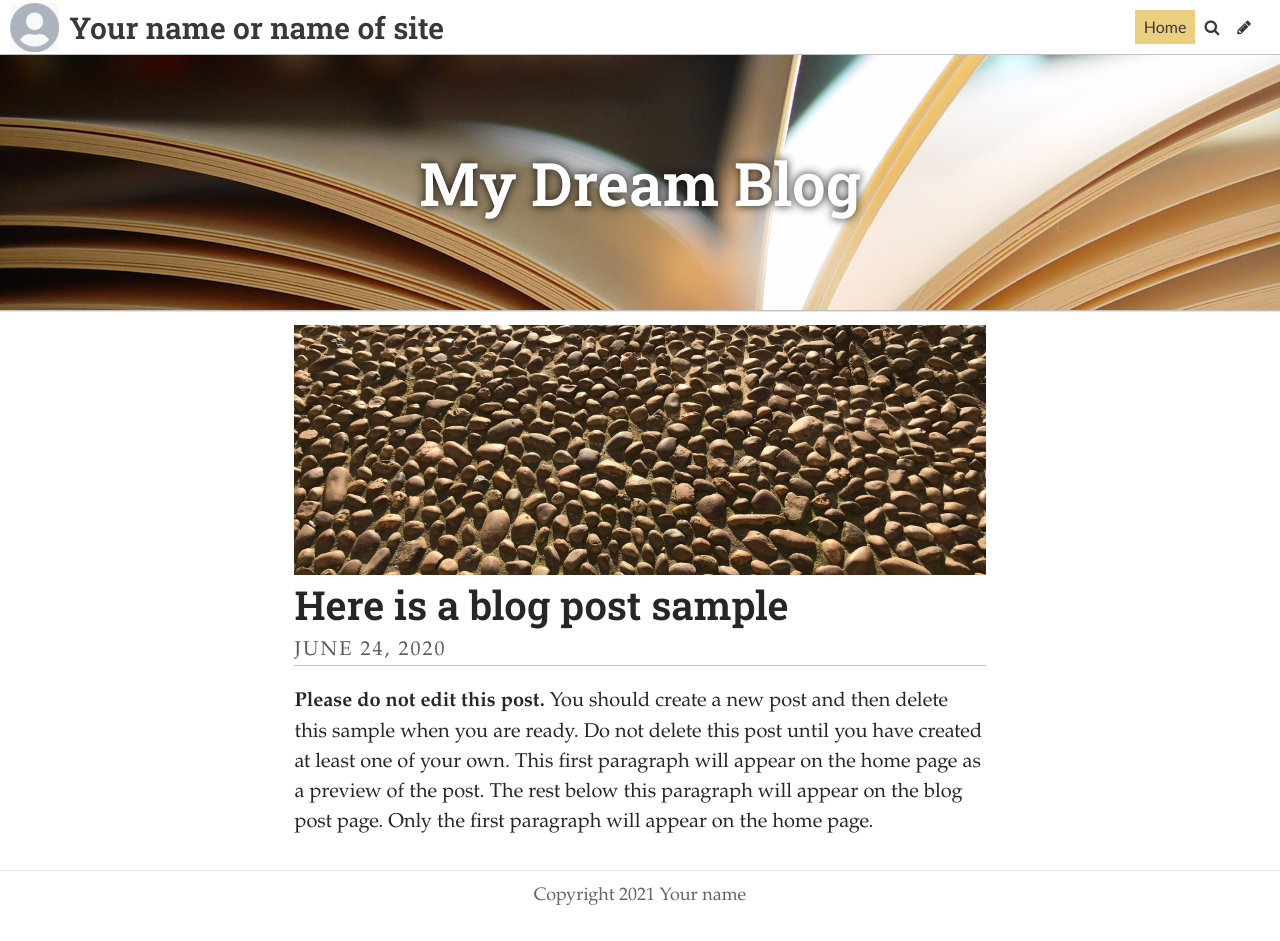
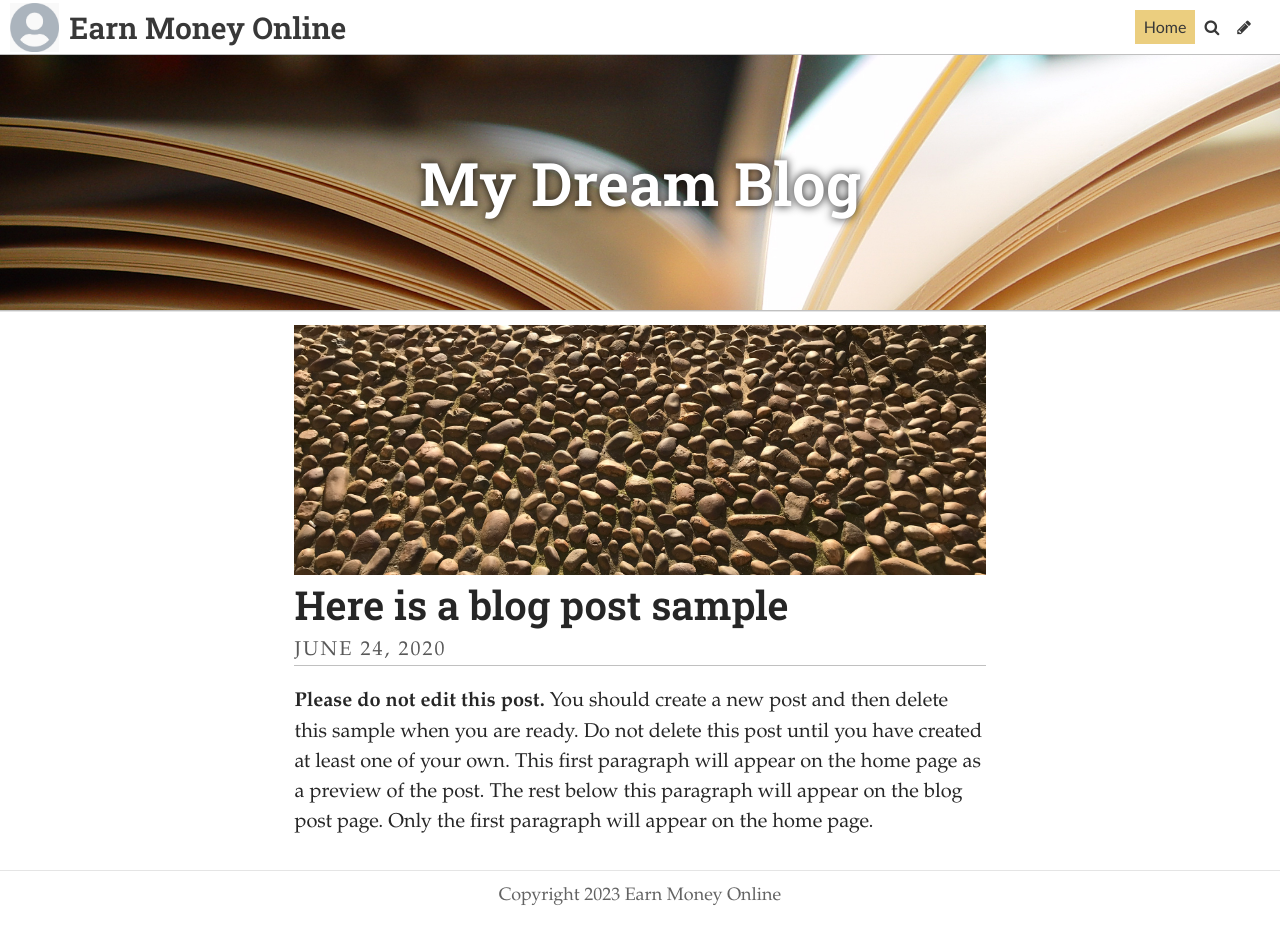
Before and after one commit to Juan-Jones/emo, a Jekyll site: the page built from index.html, in a window 1280 px wide. Built offline with Jekyll 4.4.1, drawn with Linux system fonts in a browser that asks for light colours; some web fonts are replaced; the list of posts is cut into pages by our own code.

Commit message:
Update settings.yml

```diff
--- a/_data/settings.yml
+++ b/_data/settings.yml
@@ -1,8 +1,8 @@
-title: Your name or name of site
-description: A website with a blog
+title: Earn Money Online
+description: Find ways to earn money online, i.e., side hustles, work at home jobs and investing, learn how to start an online business freelancing, e marketing or blogging.
 header_text: My Dream Blog
 header_text_color: "#ffffff"
-footer_text: Copyright 2021 Your name
+footer_text: Copyright 2023 Earn Money Online
 header_feature_image: ../uploads/pages.jpg
 bannerheight: "20vmax"
 navbarheight: "55px"
```
